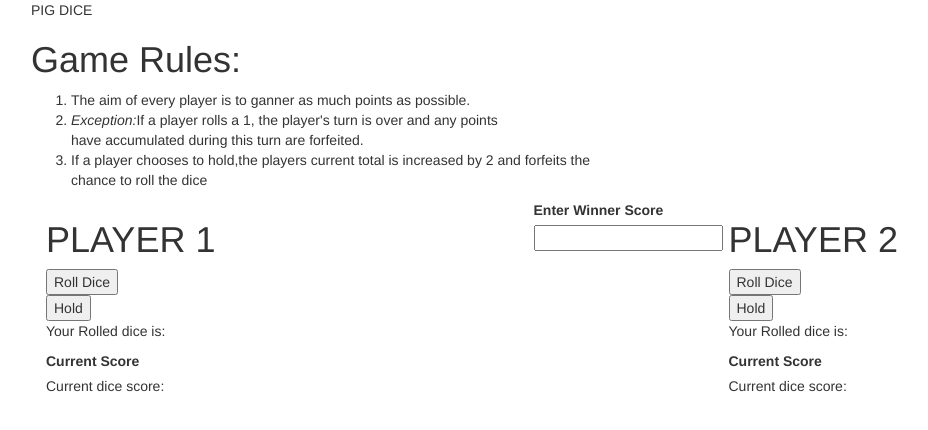
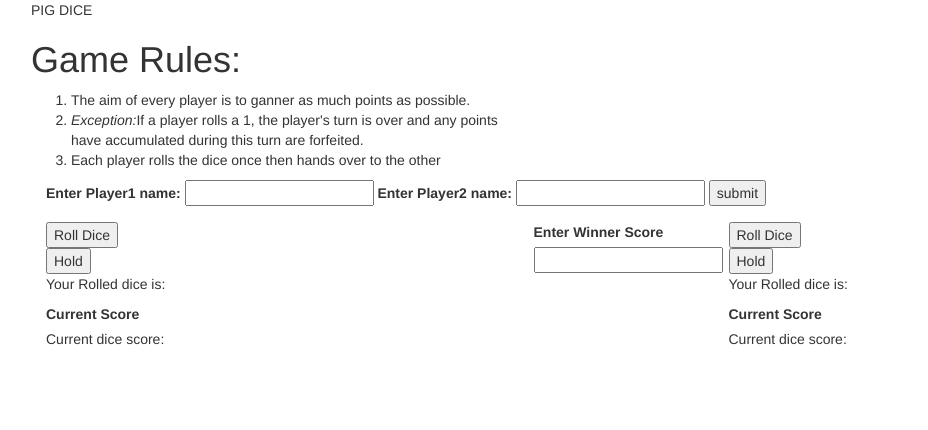
Before and after one commit to ephantuskaranja/pig-dice-project, a plain HTML site: page index.html in a window 1280 px wide. Shown: the whole page, without its empty margins (24-952 px from the left). Drawn offline with nearby package versions, Linux system fonts and the light colour scheme.

Commit message:
add player registration

```diff
--- a/index.html
+++ b/index.html
@@ -18,13 +18,22 @@
             <ol>
                 <li>The aim of every player is to ganner as much points as possible.</li>
                 <li><em>Exception:</em>If a player rolls a 1, the player's turn is over and any points <br> have accumulated during this turn are forfeited.</li>
-                <li>If a player chooses to hold,the players current total is increased by 2 and forfeits the<br> chance to roll the dice</li>
+                <li>Each player rolls the dice once then hands over to the other</li>
             </ol>
+        </div>
+        <div class="rowplayer">
+            <form>
+            <label for="player1name">Enter Player1 name:</label>
+            <input type="text" id="player1name">
+            <label for="player2name">Enter Player2 name:</label>
+            <input type="text" id="player2name">
+            <button type="button" id="submit">submit</button>
+        </form>
         </div>
         <div class="row">
             <div class="col-md-5">
                 <!--player 1-->
-                <h1>PLAYER 1</h1>
+                <span class="player1"></span>
                 <div>
                     <!--roll dice/hold-->
                     <div>
@@ -49,7 +58,7 @@
                 </div>
             </div>
             <div class="col-md-5">
-                <h1>PLAYER 2</h1>
+                    <span class="player2"></span>
                 <div>
                     <!--roll dice/hold-->
                     <div>
--- a/js/scripts.js
+++ b/js/scripts.js
@@ -43,6 +43,14 @@ function switcher(){
 
 //user interface
 $(document).ready(function (event) {
+    $("#submit").click(function(){
+
+        var inputtedPlayer1Name = $("input#player1name").val();
+        var inputtedPlayer2Name = $("input#player2name").val();
+        $(".player1").text(inputtedPlayer1Name);
+        $(".player2").text(inputtedPlayer2Name);
+
+    });
     $("#roll1").click(function () {
         roll1();
         $(".dicescore1").text(randomNumber);
```
